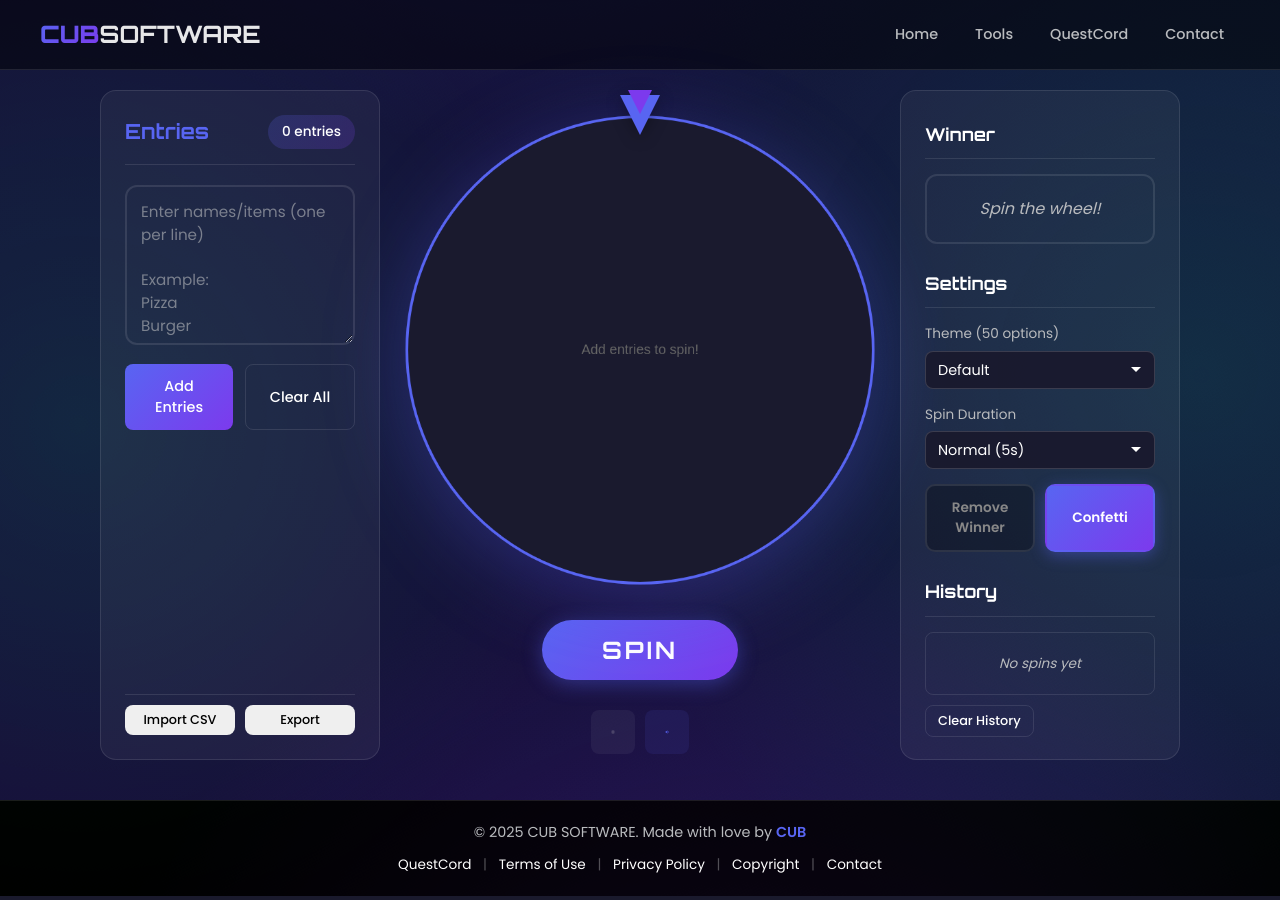
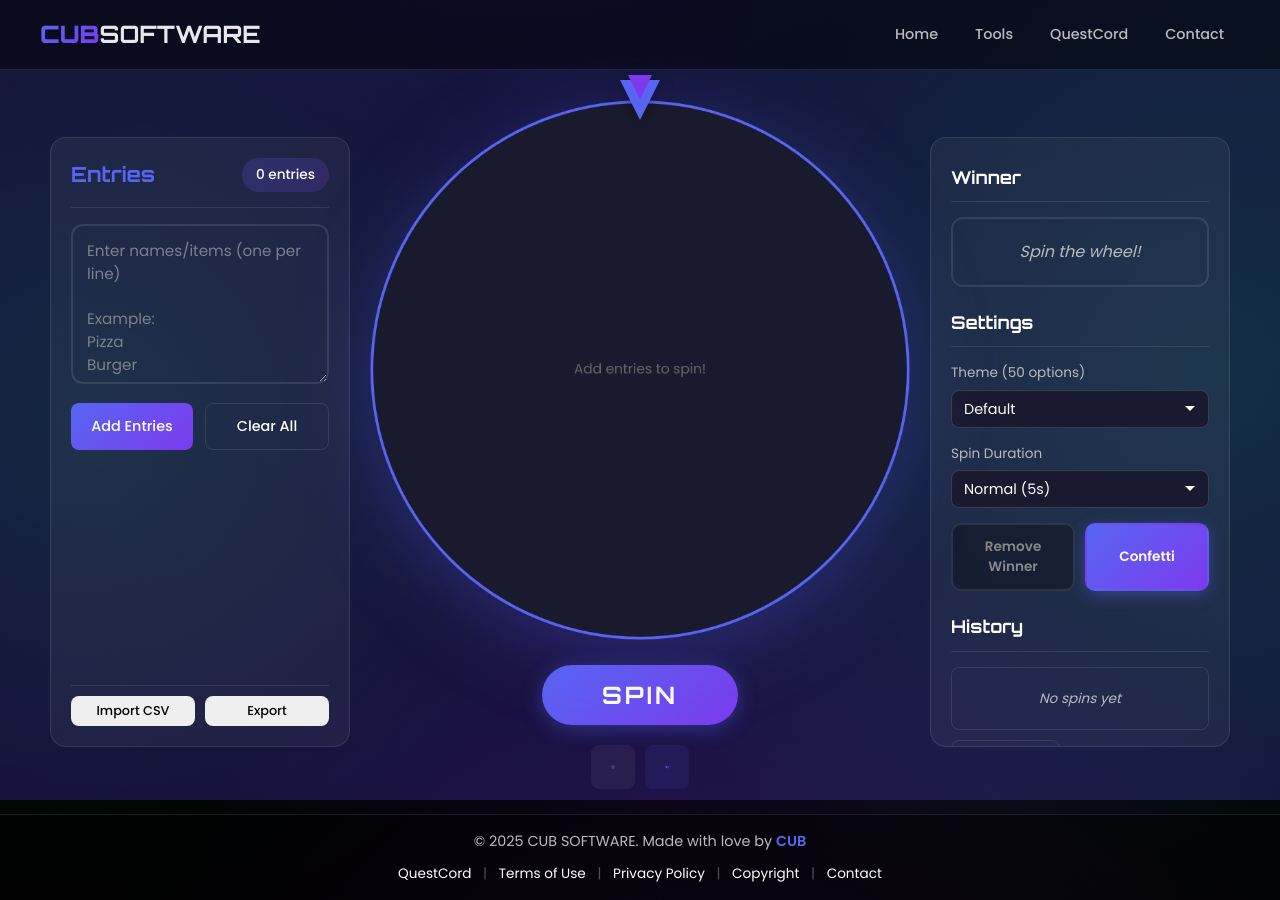
Before and after one commit to HexEchoTV/CUBSOFTWARE, a Flask app: page /apps/wheel-spinner in a window 1280 px wide. Run offline with Flask 3, Linux system fonts and the light colour scheme.

Commit message:
CUBSOFTWARE DEPLOYMENT

```diff
--- a/cubsoftware-server/apps/cubsoftware-website/website/static/css/wheel-spinner.css
+++ b/cubsoftware-server/apps/cubsoftware-website/website/static/css/wheel-spinner.css
@@ -1,15 +1,27 @@
 /* Wheel Spinner Styles */
+
+/* Body layout for footer positioning */
+body {
+    min-height: 100vh;
+    display: flex;
+    flex-direction: column;
+}
+
+main.wheel-container {
+    flex: 1;
+}
 
 /* Layout */
 .wheel-container {
     display: grid;
-    grid-template-columns: 1fr minmax(500px, 800px) 1fr;
-    gap: 30px;
-    padding: 30px;
-    min-height: calc(100vh - 70px);
-    max-width: 2200px;
+    grid-template-columns: 400px 1fr 400px;
+    gap: 25px;
+    padding: 15px 25px;
+    height: calc(100vh - 150px);
+    max-width: 2400px;
     margin: 0 auto;
-    align-items: start;
+    align-items: center;
+    justify-content: center;
 }
 
 /* Panels */
@@ -18,16 +30,53 @@
     background: var(--surface-color);
     border: 1px solid var(--border-color);
     border-radius: 16px;
-    padding: 24px;
+    padding: 20px;
     display: flex;
     flex-direction: column;
-    gap: 20px;
-    height: 700px;
-    max-height: calc(100vh - 130px);
+    gap: 16px;
+    height: calc(100vh - 190px);
     overflow-y: auto;
-    position: sticky;
-    top: 90px;
-    min-width: 280px;
+    width: 100%;
+}
+
+/* Custom Scrollbars */
+.entries-panel::-webkit-scrollbar,
+.settings-panel::-webkit-scrollbar,
+.entries-list::-webkit-scrollbar,
+.history-list::-webkit-scrollbar {
+    width: 8px;
+}
+
+.entries-panel::-webkit-scrollbar-track,
+.settings-panel::-webkit-scrollbar-track,
+.entries-list::-webkit-scrollbar-track,
+.history-list::-webkit-scrollbar-track {
+    background: rgba(255, 255, 255, 0.05);
+    border-radius: 10px;
+}
+
+.entries-panel::-webkit-scrollbar-thumb,
+.settings-panel::-webkit-scrollbar-thumb,
+.entries-list::-webkit-scrollbar-thumb,
+.history-list::-webkit-scrollbar-thumb {
+    background: linear-gradient(135deg, #5865f2 0%, #7c3aed 100%);
+    border-radius: 10px;
+}
+
+.entries-panel::-webkit-scrollbar-thumb:hover,
+.settings-panel::-webkit-scrollbar-thumb:hover,
+.entries-list::-webkit-scrollbar-thumb:hover,
+.history-list::-webkit-scrollbar-thumb:hover {
+    background: linear-gradient(135deg, #6d7af2 0%, #8e4aed 100%);
+}
+
+/* Firefox scrollbar */
+.entries-panel,
+.settings-panel,
+.entries-list,
+.history-list {
+    scrollbar-width: thin;
+    scrollbar-color: #5865f2 rgba(255, 255, 255, 0.05);
 }
 
 .panel-header {
@@ -178,8 +227,9 @@
     flex-direction: column;
     align-items: center;
     justify-content: center;
-    gap: 30px;
-    padding: 20px 0;
+    gap: 20px;
+    padding: 10px 0;
+    height: 100%;
 }
 
 .wheel-wrapper {
@@ -188,12 +238,12 @@
     align-items: center;
     justify-content: center;
     width: 100%;
-    max-width: 700px;
+    max-width: 800px;
 }
 
 #wheelCanvas {
     width: 100%;
-    max-width: 700px;
+    max-width: 800px;
     height: auto;
     filter: drop-shadow(0 15px 40px rgba(88, 101, 242, 0.3));
 }
@@ -633,10 +683,17 @@
     to { transform: translateY(0); opacity: 1; }
 }
 
+/* Footer for wheel page */
+.footer {
+    padding: 15px 0;
+    margin-top: auto;
+}
+
 /* Fullscreen Mode */
 body.fullscreen-mode .site-header,
 body.fullscreen-mode .entries-panel,
-body.fullscreen-mode .settings-panel {
+body.fullscreen-mode .settings-panel,
+body.fullscreen-mode .footer {
     display: none;
 }
 
@@ -655,15 +712,23 @@ body.fullscreen-mode #wheelCanvas {
 }
 
 /* Responsive */
-@media (max-width: 1400px) {
+@media (max-width: 1800px) {
     .wheel-container {
-        grid-template-columns: 280px 1fr 280px;
+        grid-template-columns: 350px 1fr 350px;
         gap: 20px;
-        padding: 20px;
+        padding: 15px 20px;
+    }
+}
+
+@media (max-width: 1500px) {
+    .wheel-container {
+        grid-template-columns: 300px 1fr 300px;
+        gap: 15px;
+        padding: 15px;
     }
 
     #wheelCanvas {
-        max-width: 480px;
+        max-width: 550px;
     }
 }
 
@@ -671,12 +736,14 @@ body.fullscreen-mode #wheelCanvas {
     .wheel-container {
         grid-template-columns: 1fr;
         gap: 20px;
+        height: auto;
+        min-height: calc(100vh - 150px);
     }
 
     .entries-panel,
     .settings-panel {
-        position: static;
-        max-height: none;
+        height: auto;
+        max-height: 400px;
     }
 
     .wheel-section {
@@ -684,7 +751,7 @@ body.fullscreen-mode #wheelCanvas {
     }
 
     #wheelCanvas {
-        max-width: 450px;
+        max-width: 500px;
     }
 }
 
@@ -709,6 +776,7 @@ body.fullscreen-mode #wheelCanvas {
     .entries-panel,
     .settings-panel {
         padding: 16px;
+        max-height: 350px;
     }
 }
 
--- a/cubsoftware-server/apps/cubsoftware-website/website/static/js/wheel-spinner.js
+++ b/cubsoftware-server/apps/cubsoftware-website/website/static/js/wheel-spinner.js
@@ -15,6 +15,7 @@ class WheelSpinner {
         this.history = [];
         this.currentTheme = 'default';
         this.isSharedMode = false; // View-only mode for shared wheels
+        this.logoImage = null; // Center logo image
 
         // Theme color palettes (50 themes)
         this.themes = {
@@ -81,9 +82,18 @@ class WheelSpinner {
         this.loadFromURL();
         this.bindEvents();
         this.loadFromStorage();
+        this.loadLogo();
         this.draw();
         this.updateEntryCount();
         this.initAudio();
+    }
+
+    loadLogo() {
+        this.logoImage = new Image();
+        this.logoImage.onload = () => {
+            this.draw(); // Redraw when logo loads
+        };
+        this.logoImage.src = '/static/images/company-logo.png';
     }
 
     initAudio() {
@@ -383,14 +393,32 @@ class WheelSpinner {
             ctx.restore();
         });
 
-        // Draw center circle
+        // Draw center circle with logo
+        const centerRadius = 40;
         ctx.beginPath();
-        ctx.arc(centerX, centerY, 30, 0, 2 * Math.PI);
+        ctx.arc(centerX, centerY, centerRadius, 0, 2 * Math.PI);
         ctx.fillStyle = '#1a1a2e';
         ctx.fill();
         ctx.strokeStyle = '#5865f2';
         ctx.lineWidth = 4;
         ctx.stroke();
+
+        // Draw logo in center
+        if (this.logoImage && this.logoImage.complete) {
+            const logoSize = centerRadius * 1.5;
+            ctx.save();
+            ctx.beginPath();
+            ctx.arc(centerX, centerY, centerRadius - 2, 0, 2 * Math.PI);
+            ctx.clip();
+            ctx.drawImage(
+                this.logoImage,
+                centerX - logoSize / 2,
+                centerY - logoSize / 2,
+                logoSize,
+                logoSize
+            );
+            ctx.restore();
+        }
 
         // Draw outer ring
         ctx.beginPath();
@@ -398,48 +426,6 @@ class WheelSpinner {
         ctx.strokeStyle = '#5865f2';
         ctx.lineWidth = 6;
         ctx.stroke();
-
-        // DEBUG: Draw segment index numbers near the edge
-        this.entries.forEach((entry, index) => {
-            const midAngle = this.rotation + index * sliceAngle + sliceAngle / 2;
-            const debugRadius = radius - 60;
-            const x = centerX + Math.cos(midAngle) * debugRadius;
-            const y = centerY + Math.sin(midAngle) * debugRadius;
-
-            ctx.save();
-            ctx.fillStyle = '#ffff00';
-            ctx.font = 'bold 14px Arial';
-            ctx.textAlign = 'center';
-            ctx.textBaseline = 'middle';
-            ctx.fillText(`[${index}]`, x, y);
-            ctx.restore();
-        });
-
-        // DEBUG: Draw a bright line showing where 270° (top/12 o'clock) is
-        ctx.save();
-        ctx.beginPath();
-        ctx.moveTo(centerX, centerY);
-        const pointerAngle = 3 * Math.PI / 2; // 270° = top
-        const lineX = centerX + Math.cos(pointerAngle) * radius;
-        const lineY = centerY + Math.sin(pointerAngle) * radius;
-        ctx.lineTo(lineX, lineY);
-        ctx.strokeStyle = '#00ff00';
-        ctx.lineWidth = 3;
-        ctx.stroke();
-        ctx.restore();
-
-        // DEBUG: Draw angle reference at 0° (3 o'clock)
-        ctx.save();
-        ctx.beginPath();
-        ctx.moveTo(centerX, centerY);
-        ctx.lineTo(centerX + radius, centerY);
-        ctx.strokeStyle = '#ff0000';
-        ctx.lineWidth = 2;
-        ctx.stroke();
-        ctx.fillStyle = '#ff0000';
-        ctx.font = '12px Arial';
-        ctx.fillText('0°', centerX + radius + 10, centerY);
-        ctx.restore();
     }
 
     getColorBrightness(color) {
@@ -538,29 +524,6 @@ class WheelSpinner {
         // The segment at the pointer
         const winnerIndex = Math.floor(angleToPointer / sliceAngle) % n;
         const winner = this.entries[winnerIndex];
-
-        // ============ DEBUG OUTPUT ============
-        console.log('\n========== WHEEL SPIN RESULT ==========');
-        console.log('Entries:', n);
-        console.log('Slice angle:', (sliceAngle * 180 / Math.PI).toFixed(1) + '°');
-        console.log('Rotation (raw):', this.rotation.toFixed(4), 'rad =', (this.rotation * 180 / Math.PI).toFixed(1) + '°');
-        console.log('Pointer angle:', (pointerAngle * 180 / Math.PI).toFixed(1) + '° (TOP)');
-        console.log('Angle to pointer:', (angleToPointer * 180 / Math.PI).toFixed(1) + '°');
-        console.log('Calculation: floor(' + (angleToPointer * 180 / Math.PI).toFixed(1) + '° / ' + (sliceAngle * 180 / Math.PI).toFixed(1) + '°) = floor(' + (angleToPointer / sliceAngle).toFixed(2) + ') = ' + winnerIndex);
-        console.log('');
-        console.log('--- Where segments are drawn ---');
-        for (let i = 0; i < n; i++) {
-            const start = this.rotation + i * sliceAngle;
-            const end = start + sliceAngle;
-            const startNorm = ((start % (2 * Math.PI)) + 2 * Math.PI) % (2 * Math.PI);
-            const endNorm = ((end % (2 * Math.PI)) + 2 * Math.PI) % (2 * Math.PI);
-            const marker = (i === winnerIndex) ? ' <-- CALCULATED WINNER' : '';
-            console.log(`  [${i}] "${this.entries[i].name}": ${(startNorm * 180 / Math.PI).toFixed(1)}° to ${(endNorm * 180 / Math.PI).toFixed(1)}°${marker}`);
-        }
-        console.log('');
-        console.log('>>> WINNER: "' + winner.name + '" (index ' + winnerIndex + ')');
-        console.log('>>> Look at the GREEN line on the wheel - which segment index [#] is there?');
-        console.log('========================================\n');
 
         // Play win sound
         this.playWinSound();
--- a/cubsoftware-server/apps/cubsoftware-website/website/wheel-spinner.html
+++ b/cubsoftware-server/apps/cubsoftware-website/website/wheel-spinner.html
@@ -83,7 +83,7 @@
         <section class="wheel-section">
             <div class="wheel-wrapper">
                 <div class="wheel-pointer"></div>
-                <canvas id="wheelCanvas" width="700" height="700"></canvas>
+                <canvas id="wheelCanvas" width="800" height="800"></canvas>
             </div>
 
             <button id="spinBtn" class="spin-button">SPIN</button>
```
